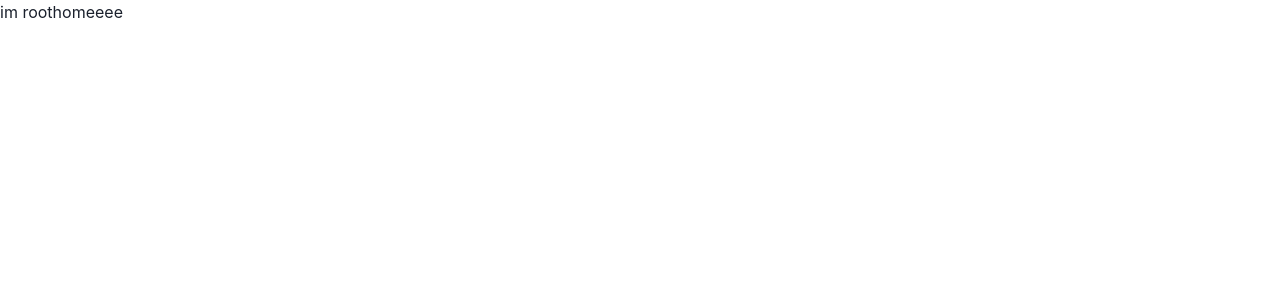
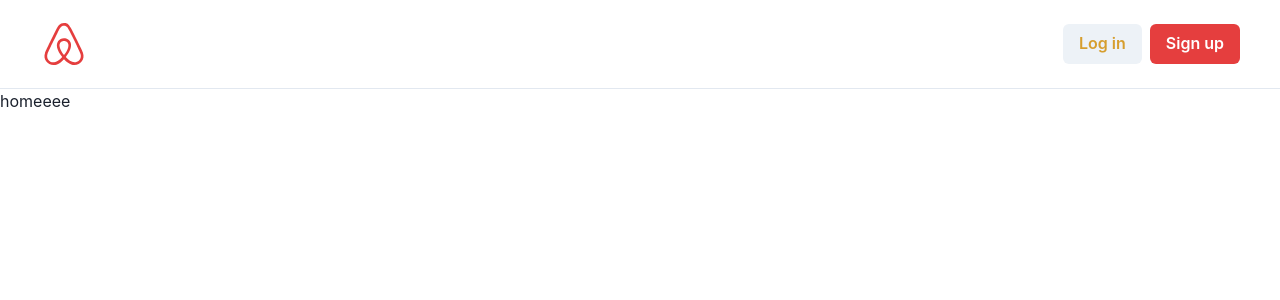
Before and after one commit to ando-zone/airbnb_clone_frontend, a React (Create React App) app: page / in a window 1280 px wide. Shown: the top 300 px of the page. Built offline with nearby package versions, Linux system fonts and the light colour scheme.

Commit message:
feat: chakra UI를 이용해 header 만들기

```diff
--- a/src/components/Root.tsx
+++ b/src/components/Root.tsx
@@ -1,12 +1,26 @@
 import { Outlet } from "react-router-dom";
+import { Box, Button, HStack } from "@chakra-ui/react";
+import {FaAirbnb} from "react-icons/fa";
 
 export default function Root(){
     return (
-        <h1>
-            im root
-            {/* Outlet이 하는 일은 루트의 중앙에 우리가 렌더링 하고싶은 컴포넌트를 위치시키는 것이다. */}
-            {/* Outlet이 현재의 URL과 일치하는 자식을 렌더링한다. */}
+        // <h1>
+        //     im root
+        //     {/* Outlet이 하는 일은 루트의 중앙에 우리가 렌더링 하고싶은 컴포넌트를 위치시키는 것이다. */}
+        //     {/* Outlet이 현재의 URL과 일치하는 자식을 렌더링한다. */}
+        //     <Outlet />
+        // </h1>
+        <Box>
+            <HStack justifyContent={"space-between"} py={5} px={10} borderBottomWidth={1}>
+                <Box color="red.500">
+                    <FaAirbnb size={"48"} />
+                </Box>
+                <HStack spacing={2}>
+                    <Button color="yellow.500">Log in</Button>
+                    <Button colorScheme={"red"}>Sign up</Button>
+                </HStack>
+            </HStack>
             <Outlet />
-        </h1>
-    )
+        </Box>
+    );
 }
```
